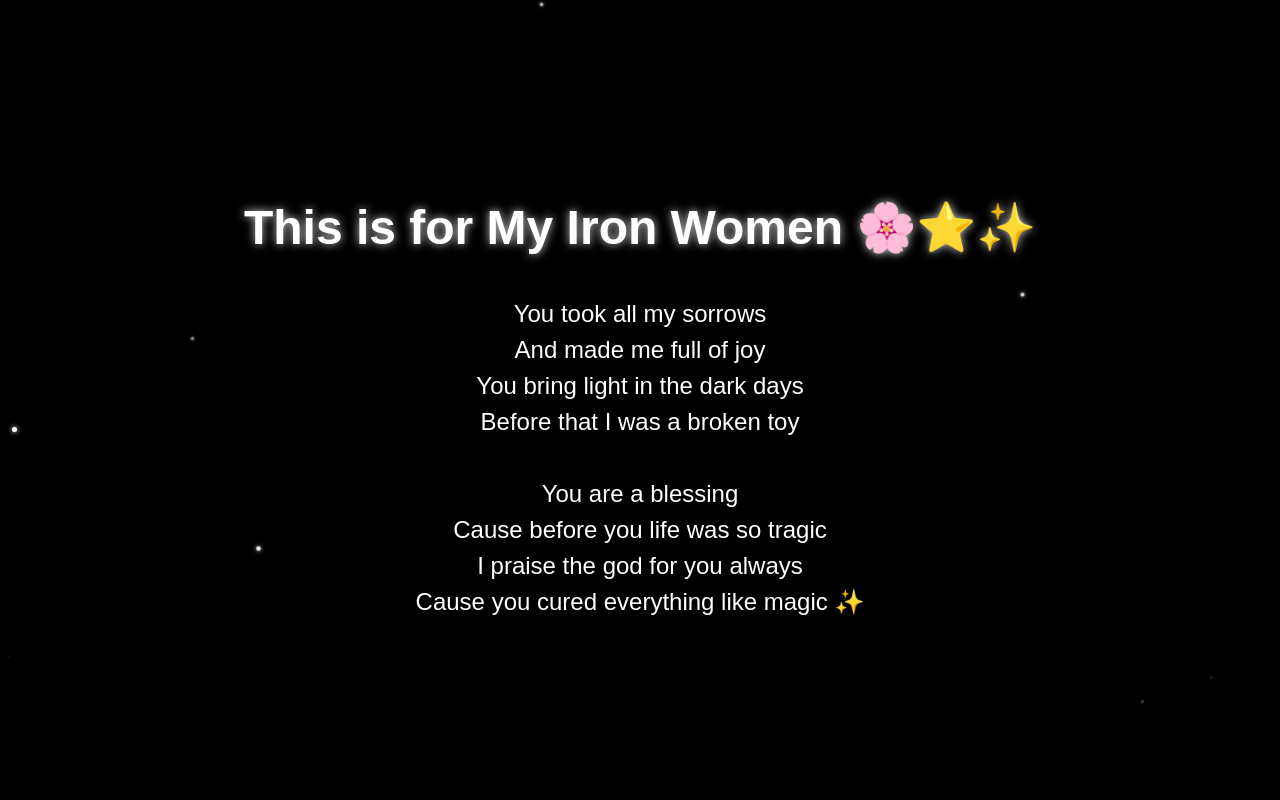
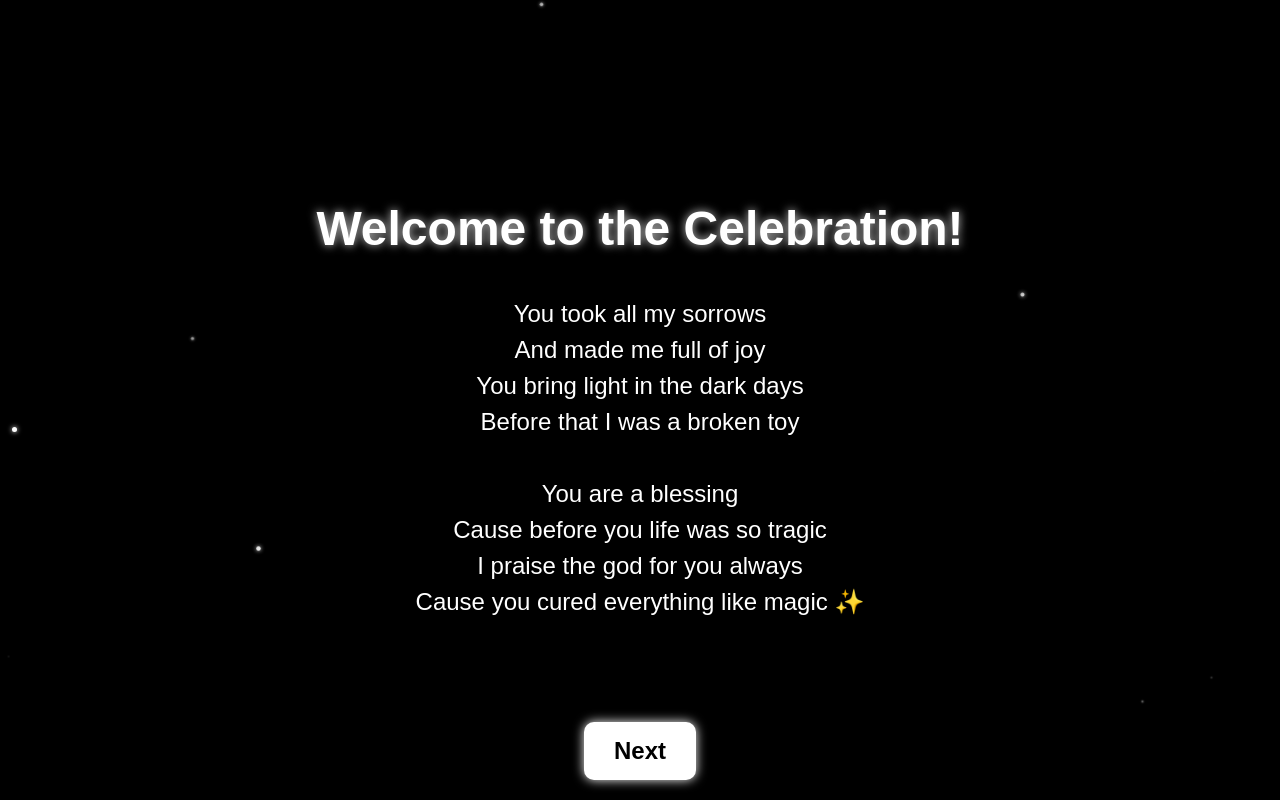
Before and after one commit to Droidman007/wish, a plain HTML site: page greet.html in a window 1280 px wide. Drawn offline with Linux system fonts and the light colour scheme.

Commit message:
Update greet.html

```diff
--- a/greet.html
+++ b/greet.html
@@ -20,6 +20,7 @@
             text-align: center;
             padding: 20px;
             box-sizing: border-box;
+            position: relative;
         }
         .greeting {
             font-size: 3rem;
@@ -28,6 +29,9 @@
             z-index: 1;
             padding: 20px;
             max-width: 90%;
+            opacity: 0;
+            transform: translateY(-50px);
+            animation: fadeInSlide 1s ease-in-out forwards;
         }
         .poem {
             font-size: 1.5rem;
@@ -35,6 +39,51 @@
             margin-top: 20px;
             line-height: 1.5;
             z-index: 1;
+            opacity: 0;
+            transform: translateY(50px);
+            animation: fadeInSlide 1s ease-in-out forwards 1s;
+        }
+        .next-button {
+            position: absolute;
+            bottom: 20px;
+            padding: 15px 30px;
+            font-size: 1.5rem;
+            background: white;
+            color: black;
+            border: none;
+            cursor: pointer;
+            border-radius: 10px;
+            font-weight: bold;
+            text-shadow: 0 0 10px rgba(255, 255, 255, 0.8);
+            animation: glow 1s infinite alternate, fadeInButton 1s ease-in-out forwards;
+            opacity: 0;
+            display: none;
+        }
+        @keyframes fadeInSlide {
+            from {
+                opacity: 0;
+                transform: translateY(50px);
+            }
+            to {
+                opacity: 1;
+                transform: translateY(0);
+            }
+        }
+        @keyframes fadeInButton {
+            from {
+                opacity: 0;
+            }
+            to {
+                opacity: 1;
+            }
+        }
+        @keyframes glow {
+            from {
+                box-shadow: 0 0 10px white;
+            }
+            to {
+                box-shadow: 0 0 20px white;
+            }
         }
         .sparkle, .firework {
             position: absolute;
@@ -84,11 +133,15 @@
                 font-size: 1.2rem;
                 max-width: 100%;
             }
+            .next-button {
+                font-size: 1.2rem;
+                padding: 10px 20px;
+            }
         }
     </style>
 </head>
 <body>
-    <div class="greeting">This is for My Iron Women 🌸⭐✨</div>
+    <div class="greeting">Welcome to the Celebration!</div>
     <div class="poem">
         You took all my sorrows <br>
         And made me full of joy <br>
@@ -100,6 +153,7 @@
         I praise the god for you always <br>
         Cause you cured everything like magic ✨
     </div>
+    <button class="next-button" onclick="goToNextPage()">Next</button>
     <script>
         function createSparkle() {
             const sparkle = document.createElement("div");
@@ -132,6 +186,18 @@
             }, 1000);
         }
         setInterval(createFirework, 2000);
+
+        function goToNextPage() {
+            window.location.href = "nextpage.html";
+        }
+
+        setTimeout(() => {
+            let button = document.querySelector(".next-button");
+            button.style.display = "block";
+            setTimeout(() => {
+                button.style.opacity = "1";
+            }, 100);
+        }, 3000);
     </script>
 </body>
 </html>
```
